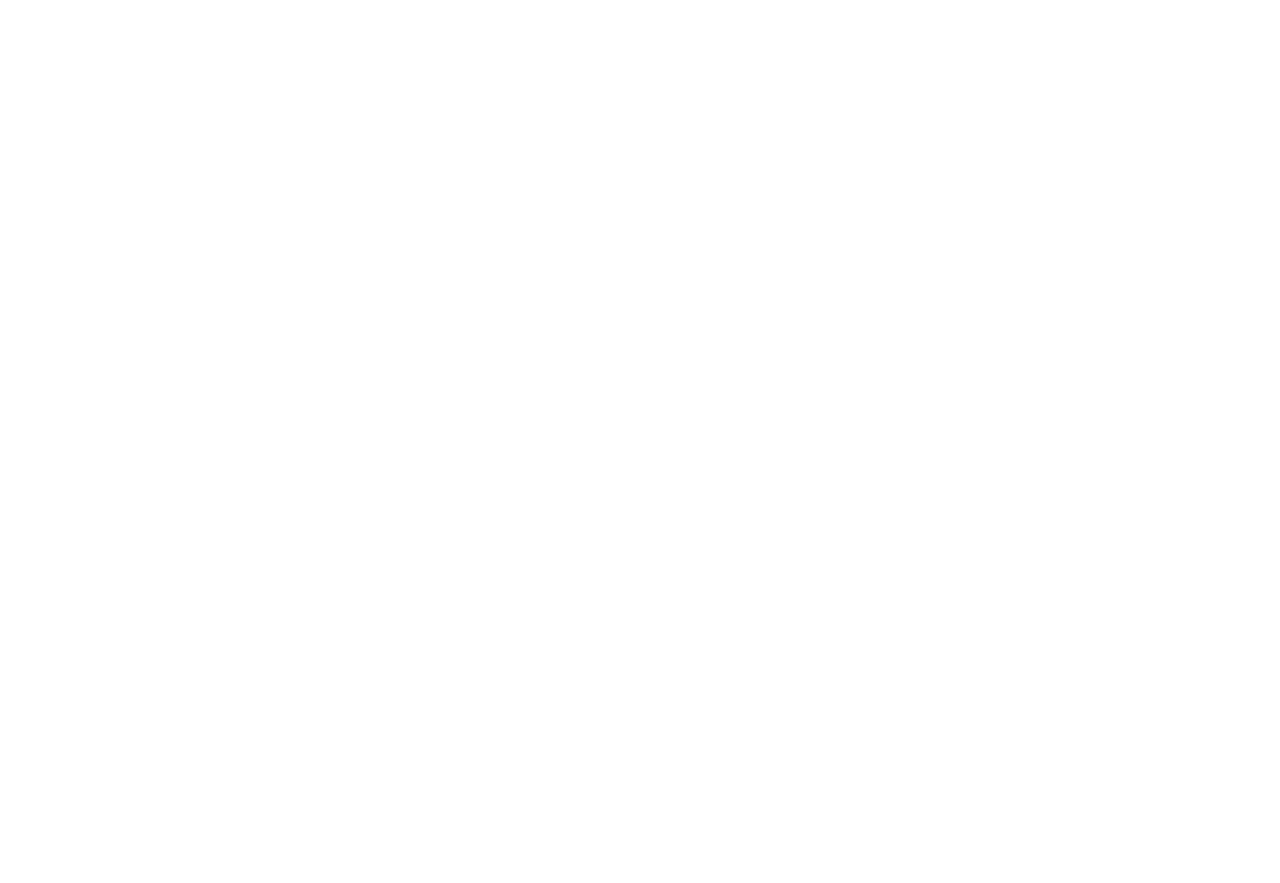
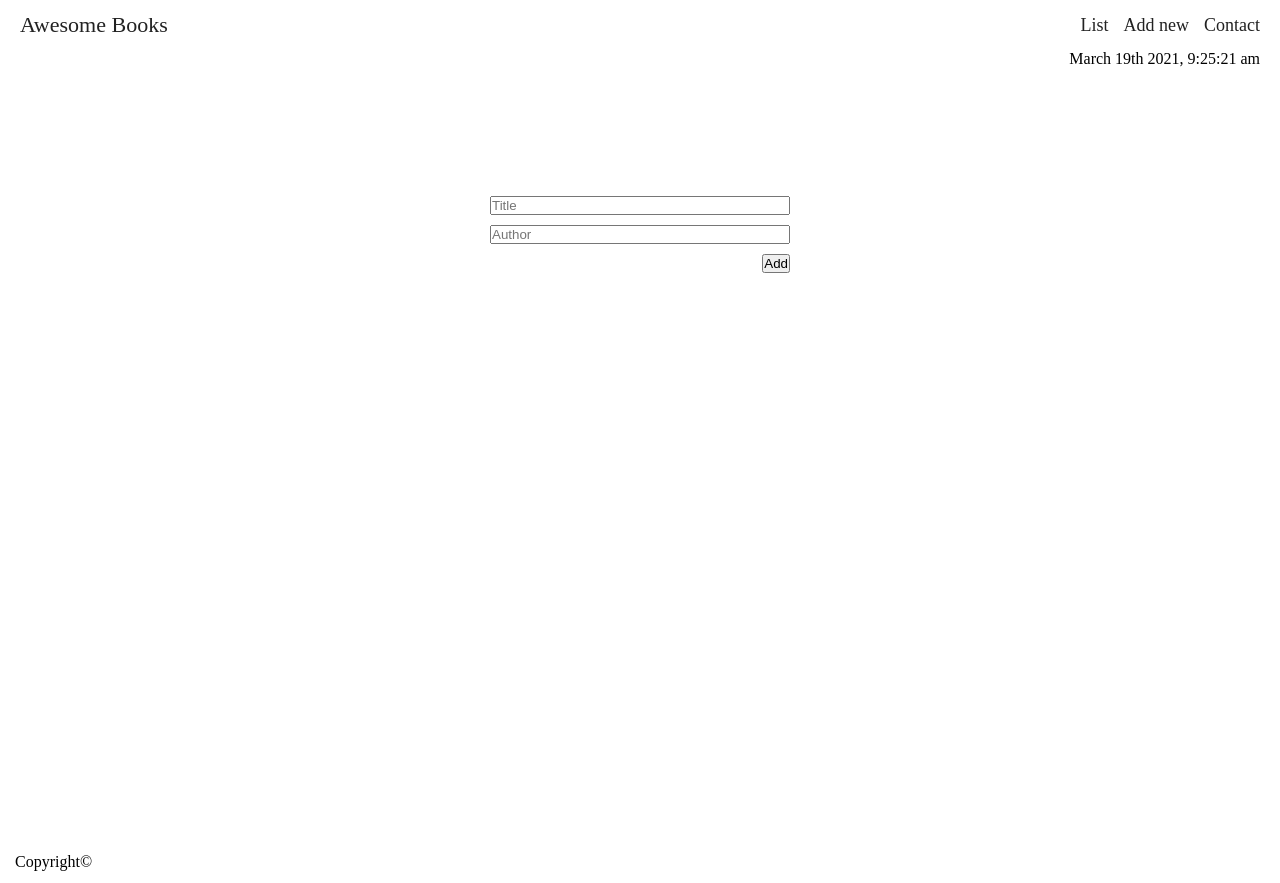
Before and after one commit to vladanvi99/books-collection-project-one, a plain HTML site: page addNew.html in a window 1280 px wide. Before the commit the page ends 800 px from the top, so only its background shows below. Drawn offline with Linux system fonts and the light colour scheme.

Commit message:
Add the html and basic styles for add and contact html

```diff
--- a/addNew.html
+++ b/addNew.html
@@ -0,0 +1,50 @@
+<!DOCTYPE html>
+<html>
+
+<head>
+  <meta charset='utf-8'>
+  <meta http-equiv='X-UA-Compatible' content='IE=edge'>
+  <title>Books Collection</title>
+  <meta name='viewport' content='width=device-width, initial-scale=1'>
+  <link rel='stylesheet' type='text/css' media='screen' href='./css/main.css'>
+
+</head>
+
+<body>
+  <!--HEADER START-->
+  <header>
+    <nav>
+      <div class="logo">
+        <a href="index.html">Awesome Books</a>
+      </div>
+      <ul>
+        <li><a href="index.html">List</a></li>
+        <li><a href="addNew.html">Add new</a></li>
+        <li><a href="contact.html">Contact</a></li>
+      </ul>
+    </nav>
+    <div class="time-date">
+      <p>March 19th 2021, 9:25:21 am</p>
+    </div>
+  </header>
+  <!--HEADER END-->
+  <!--MAIN START-->
+  <main>
+    <form action="">
+      <input type="text" name="" id="title" placeholder="Title" required>
+
+      <input type="text" name="" id="author" placeholder="Author" required>
+
+      <button class="add">Add</button>
+    </form>
+  </main>
+  <!--MAIN END-->
+  <!--FOOTER START-->
+  <footer>
+    <p>Copyright&copy;</p>
+  </footer>
+  <!--FOOTER END-->
+  <script src='./js/main.js'></script>
+</body>
+
+</html>
--- a/css/main.scss
+++ b/css/main.scss
@@ -26,13 +26,11 @@ header {
         font-size: 22px;
       }
     }
-
     ul {
       display: flex;
       justify-content: flex-end;
       list-style: none;
       gap: 15px;
-
       li {
         a {
           text-decoration: none;
@@ -51,12 +49,11 @@ header {
 
 main {
   min-height: calc(100vh - 155px);
-    ul {
+  .book-ul {
     max-width: 850px;
     margin: auto;
     list-style: none;
     background-color: #f2f2f2;
-
     li {
       display: flex;
       justify-content: space-between;
@@ -64,6 +61,32 @@ main {
       padding: 12px 15px;
     }
   }
+  form {
+    margin: 10% auto;
+    max-width: 300px;
+    display: flex;
+    flex-direction: column;
+    align-items: center;
+    input {
+      width: 100%;
+      margin-bottom: 10px;
+    }
+    button {
+      align-self: flex-end;
+    }
+  }
+  .contact {
+    max-width: 600px;
+    margin: 0 auto;
+    p {
+      margin-bottom: 20px;
+    }
+    ul {
+      a {
+        text-decoration: none;
+      }
+    }
+  }
 }
 
 footer {
```
Also changed, not shown: contact.html (+58 -0 lines), index.html (+4 -1 lines), css/main.css, 1 other file. Lines whose indentation alone changed are shown as unchanged.
